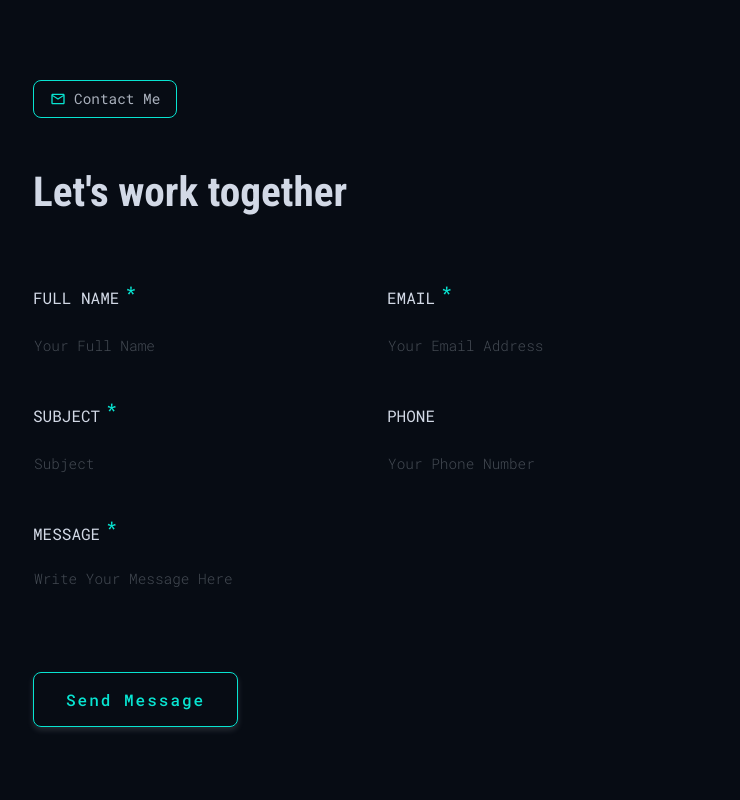
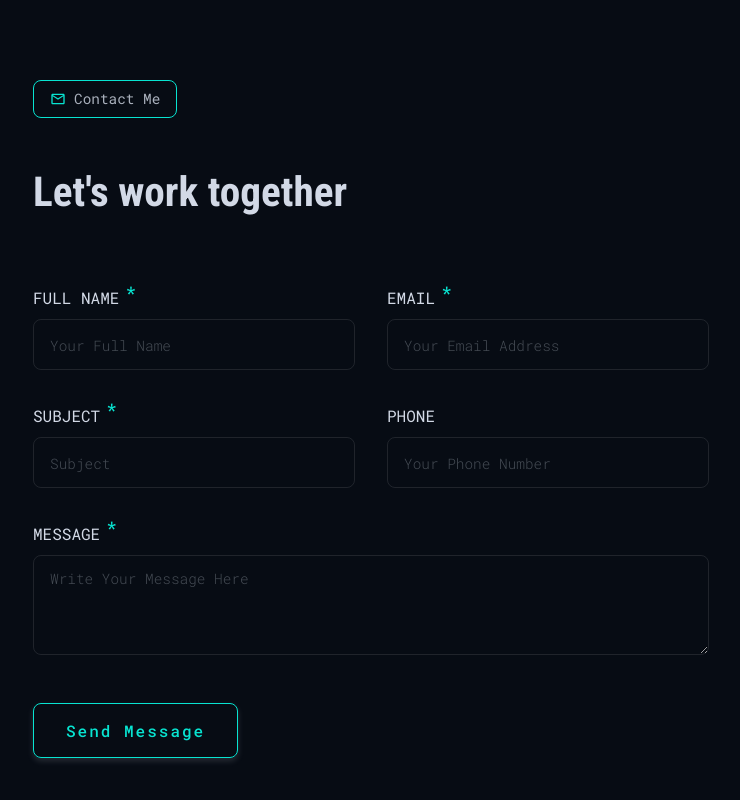
Before and after one commit to kevinsauvage/next-portfolio, a Next.js app: page / in a window 1280 px wide. Shown: the part 4558-5358 px from the top of the page, without its empty margins (281-1021 px from the left). Built offline with nearby package versions, Linux system fonts and the light colour scheme.

Commit message:
fix form

```diff
--- a/src/components/Button/Button.module.scss
+++ b/src/components/Button/Button.module.scss
@@ -52,7 +52,6 @@
   @include respond-gt(tablet) {
     &::after {
       position: absolute;
-      z-index: -1;
       background-color: var(--primary-100);
       transform-origin: right;
       transition: scale 0.3s $cubic-bezier;
--- a/src/components/_scopes/form/Input/Input.module.scss
+++ b/src/components/_scopes/form/Input/Input.module.scss
@@ -1,6 +1,5 @@
 .input {
   width: 100%;
-  max-width: 300px;
   margin-top: 0.5rem;
   padding: 0.8rem 0;
   border: $border-s;
@@ -11,13 +10,13 @@
   font-size: 1.1rem;
   background-color: transparent;
   transition: padding-left 0.3s $cubic-bezier;
+  border: $border-s;
+  padding-left: 1rem;
 
   @include placeholder(rgba(var(--rgb-color-text-3), 0.3), 0.9rem);
 
   &:focus,
   &:active {
-    padding-left: 1rem;
-    border: $border-s;
     outline: none;
   }
 }
--- a/src/components/_scopes/form/TextArea/TextArea.module.scss
+++ b/src/components/_scopes/form/TextArea/TextArea.module.scss
@@ -1,6 +1,6 @@
 .textArea {
   min-height: 0px;
-  min-height: 50px;
+  min-height: 100px;
   max-height: 500px;
   margin-top: 0.5rem;
   padding: 0.8rem 0;
@@ -13,15 +13,15 @@
   background-color: transparent;
   transition: $transition;
   resize: none;
+  padding-left: 1rem;
+  border: $border-s;
+  resize: vertical;
 
   @include placeholder(rgba(var(--rgb-color-text-3), 0.3), 0.9rem);
 
   &:focus,
   &:active {
-    padding-left: 1rem;
-    border: $border-s;
     outline: none;
-    resize: vertical;
   }
 
   @include respond(tablet) {
```
